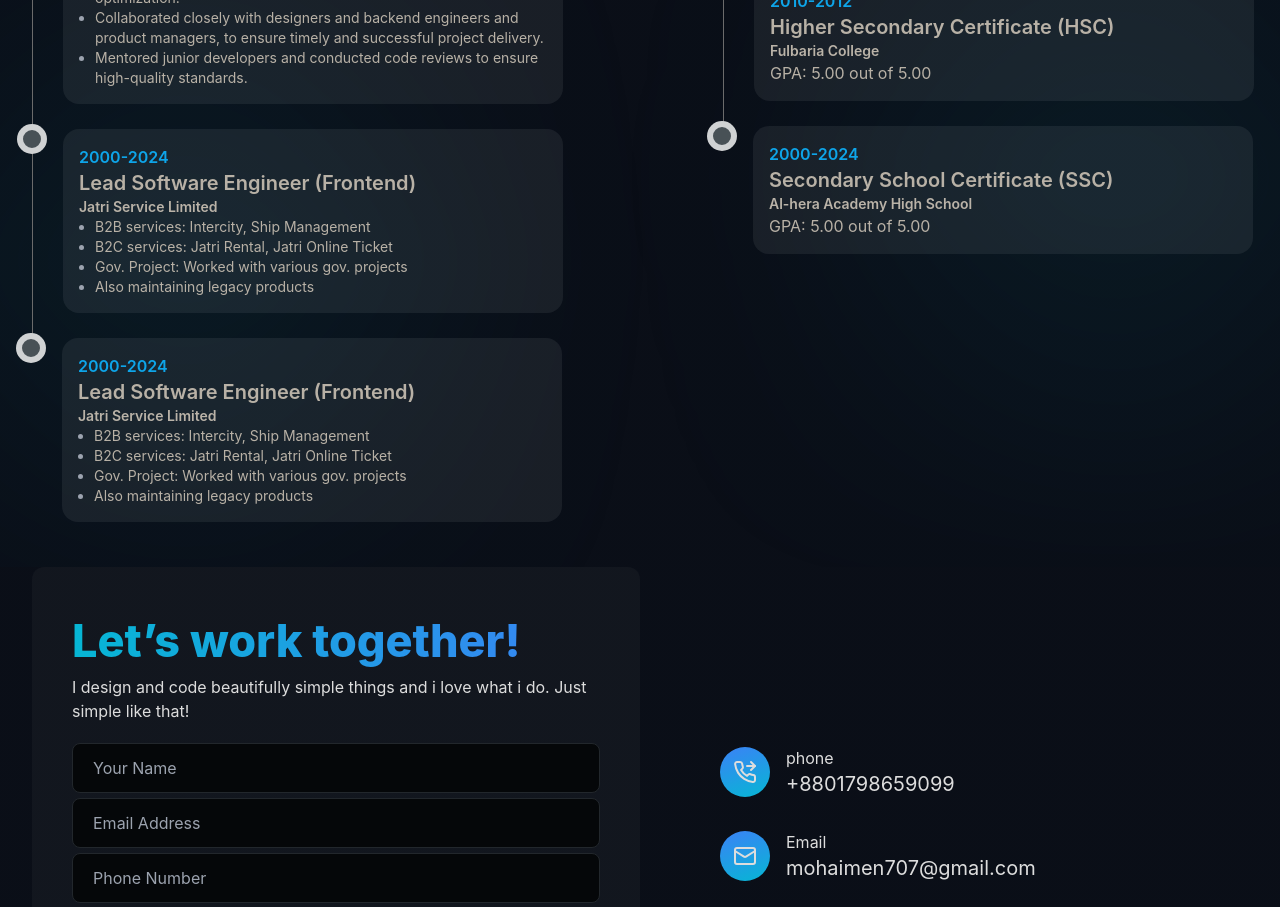
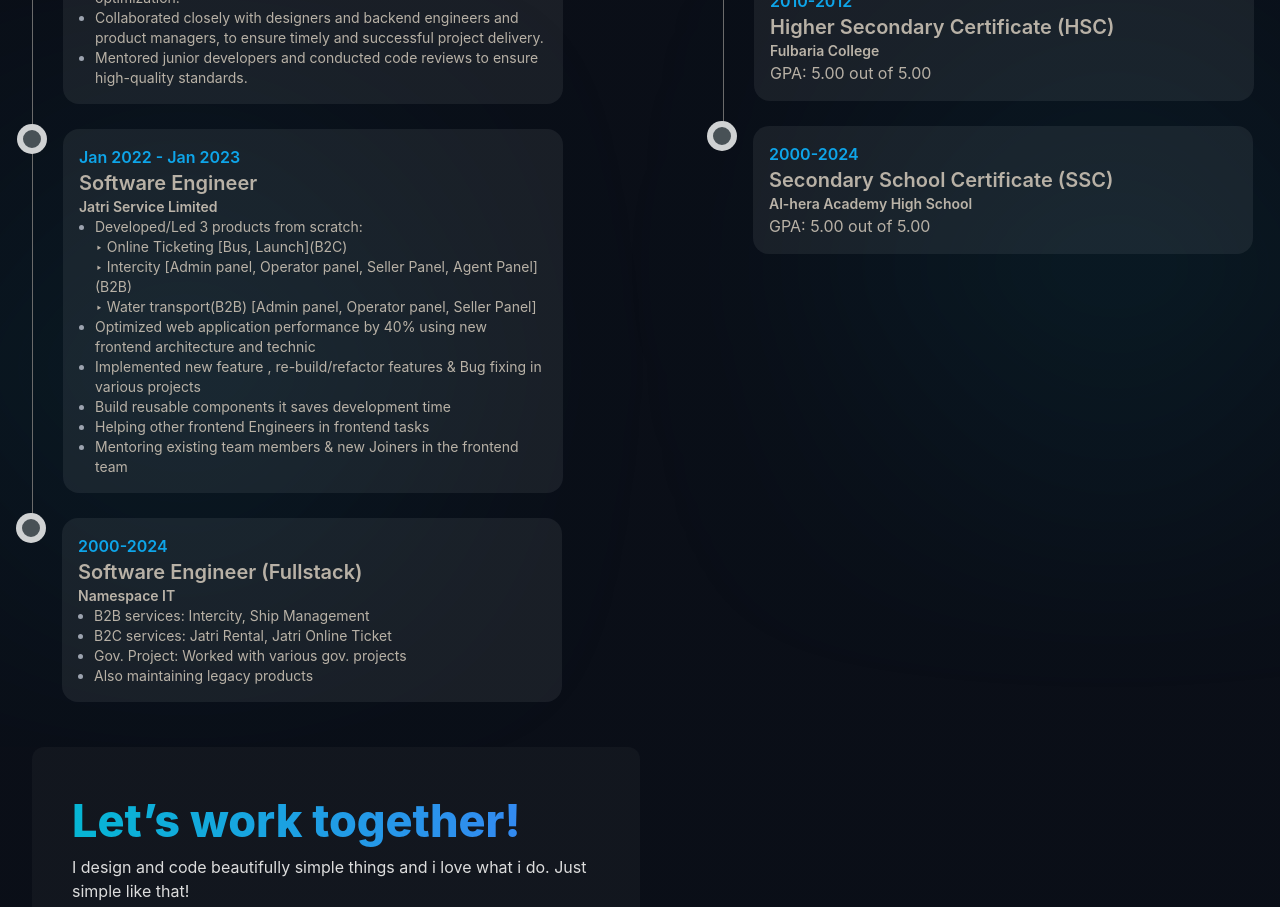
Before and after one commit to mohaimenkhalid/personal-portfolio-nuxt3, a Nuxt app: page / in a window 1280 px wide. Shown: the part 1800-2707 px from the top of the page. Built offline with nearby package versions, Linux system fonts and the light colour scheme.

Commit message:
update experience section

```diff
--- a/components/experience.vue
+++ b/components/experience.vue
@@ -18,10 +18,39 @@ import {BriefcaseBusiness, ExternalLink, GraduationCap} from 'lucide-vue-next'
                 <div class="text-sm font-semibold text-[#bab3a8]">Jatri Service Limited</div>
                 <div class="">
                   <ul class="list-outside list-disc pl-4 text-sm text-gray-500 marker:text-gray-400 d:text-gray-300/80 d:marker:text-gray-600 print:!text-base">
-                    <li>Led a team of 8 frontend developers in designing, developing, and maintaining high-quality, scalable web applications.</li>
-                    <li>Established and enforced best practices for frontend development, including - code reviews, coding standards, and performance optimization.</li>
-                    <li>Collaborated closely with designers and backend engineers and product managers, to ensure timely and successful project delivery.</li>
+                    <li>Led a team of 8 frontend developers in designing, developing, and maintaining high-quality,
+                      scalable web applications.
+                    </li>
+                    <li>Established and enforced best practices for frontend development, including - code reviews,
+                      coding standards, and performance optimization.
+                    </li>
+                    <li>Collaborated closely with designers and backend engineers and product managers, to ensure timely
+                      and successful project delivery.
+                    </li>
                     <li>Mentored junior developers and conducted code reviews to ensure high-quality standards.</li>
+                  </ul>
+                </div>
+              </div>
+            </li>
+            <li class="tl-item exp-list-box-item">
+              <div class="bg-[var(--tj-black-primary)] w-full md:w-[500px] rounded-2xl p-4">
+                <div class="text-[var(--tj-theme-primary-2)] font-semibold">
+                  Jan 2022 - Jan 2023
+                </div>
+                <div class="text-xl font-semibold">Software Engineer</div>
+                <div class="text-sm font-semibold text-[#bab3a8]">Jatri Service Limited</div>
+                <div class="">
+                  <ul class="list-outside list-disc pl-4 text-sm text-gray-500 marker:text-gray-400 d:text-gray-300/80 d:marker:text-gray-600 print:!text-base">
+                    <li>Developed/Led 3 products from scratch:
+                      <br/> ‣ Online Ticketing [Bus, Launch](B2C)
+                      <br/> ‣ Intercity [Admin panel, Operator panel, Seller Panel, Agent Panel](B2B)
+                      <br/> ‣ Water transport(B2B) [Admin panel, Operator panel, Seller Panel]
+                    </li>
+                    <li>Optimized web application performance by 40% using new frontend architecture and technic</li>
+                    <li>Implemented new feature , re-build/refactor features & Bug fixing in various projects</li>
+                    <li>Build reusable components it saves development time</li>
+                    <li>Helping other frontend Engineers in frontend tasks</li>
+                    <li>Mentoring existing team members & new Joiners in the frontend team</li>
                   </ul>
                 </div>
               </div>
@@ -31,25 +60,8 @@ import {BriefcaseBusiness, ExternalLink, GraduationCap} from 'lucide-vue-next'
                 <div class="text-[var(--tj-theme-primary-2)] font-semibold">
                   2000-2024
                 </div>
-                <div class="text-xl font-semibold">Lead Software Engineer (Frontend)</div>
-                <div class="text-sm font-semibold text-[#bab3a8]">Jatri Service Limited</div>
-                <div class="">
-                  <ul class="list-outside list-disc pl-4 text-sm text-gray-500 marker:text-gray-400 d:text-gray-300/80 d:marker:text-gray-600 print:!text-base">
-                    <li>B2B services: Intercity, Ship Management</li>
-                    <li>B2C services: Jatri Rental, Jatri Online Ticket</li>
-                    <li>Gov. Project: Worked with various gov. projects</li>
-                    <li>Also maintaining legacy products</li>
-                  </ul>
-                </div>
-              </div>
-            </li>
-            <li class="tl-item exp-list-box-item">
-              <div class="bg-[var(--tj-black-primary)] w-full md:w-[500px] rounded-2xl p-4">
-                <div class="text-[var(--tj-theme-primary-2)] font-semibold">
-                  2000-2024
-                </div>
-                <div class="text-xl font-semibold">Lead Software Engineer (Frontend)</div>
-                <div class="text-sm font-semibold text-[#bab3a8]">Jatri Service Limited</div>
+                <div class="text-xl font-semibold">Software Engineer (Fullstack)</div>
+                <div class="text-sm font-semibold text-[#bab3a8]">Namespace IT</div>
                 <div class="">
                   <ul class="list-outside list-disc pl-4 text-sm text-gray-500 marker:text-gray-400 d:text-gray-300/80 d:marker:text-gray-600 print:!text-base">
                     <li>B2B services: Intercity, Ship Management</li>
@@ -135,7 +147,7 @@ import {BriefcaseBusiness, ExternalLink, GraduationCap} from 'lucide-vue-next'
 
 }
 
-.history-tl-container ul.tl li.exp-list-box-item{
+.history-tl-container ul.tl li.exp-list-box-item {
   list-style: none;
   margin: auto;
   min-height: 50px;
@@ -229,12 +241,13 @@ ul li {
 }
 
 @media screen and (max-width: 480px) {
-  .history-tl-container ul.tl li.exp-list-box-item{
+  .history-tl-container ul.tl li.exp-list-box-item {
     border: none;
     padding: 0;
     margin-bottom: 15px;
   }
-  .history-tl-container ul.tl li.exp-list-box-item:before{
+
+  .history-tl-container ul.tl li.exp-list-box-item:before {
     content: normal;
   }
 }
```
